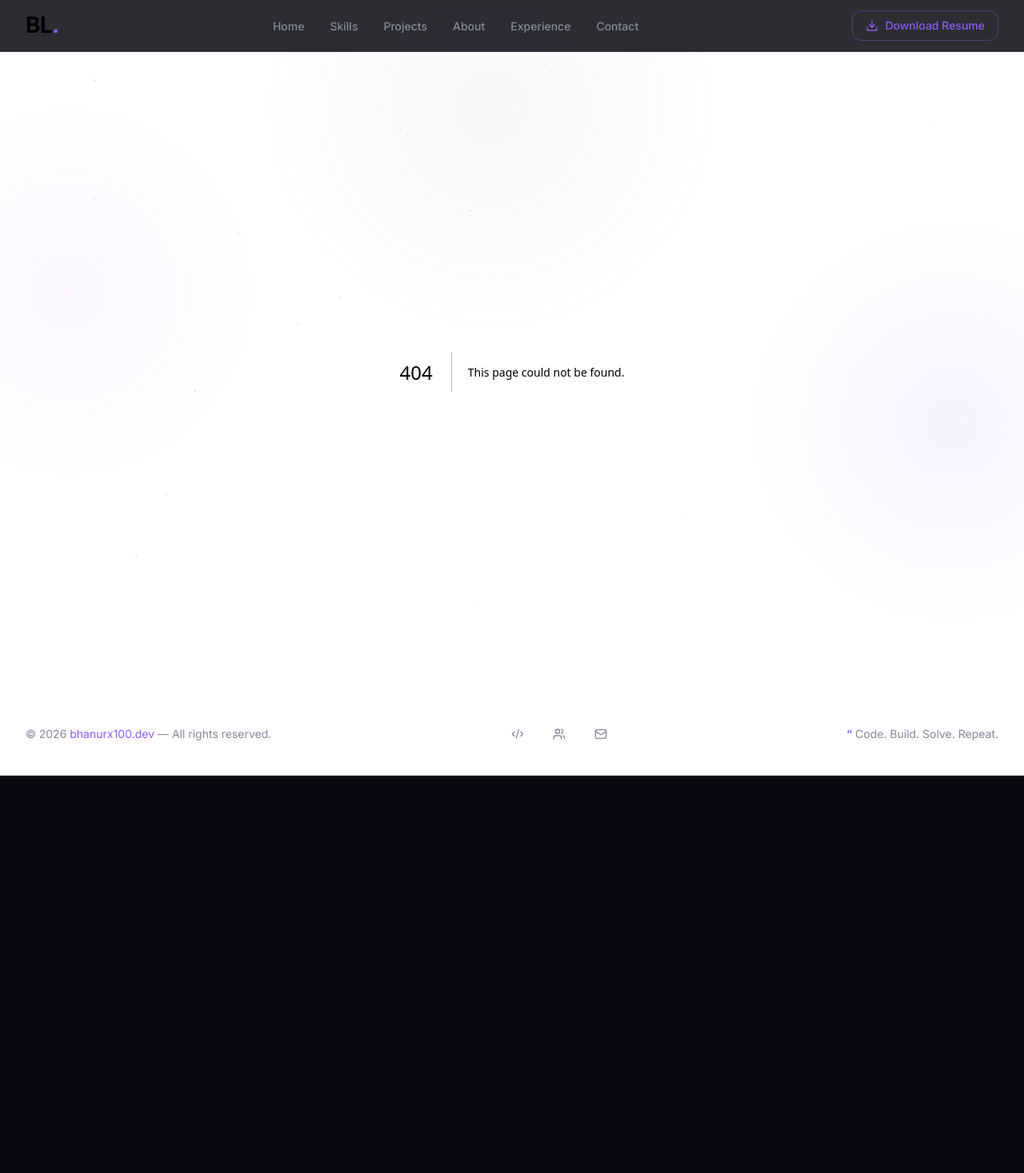
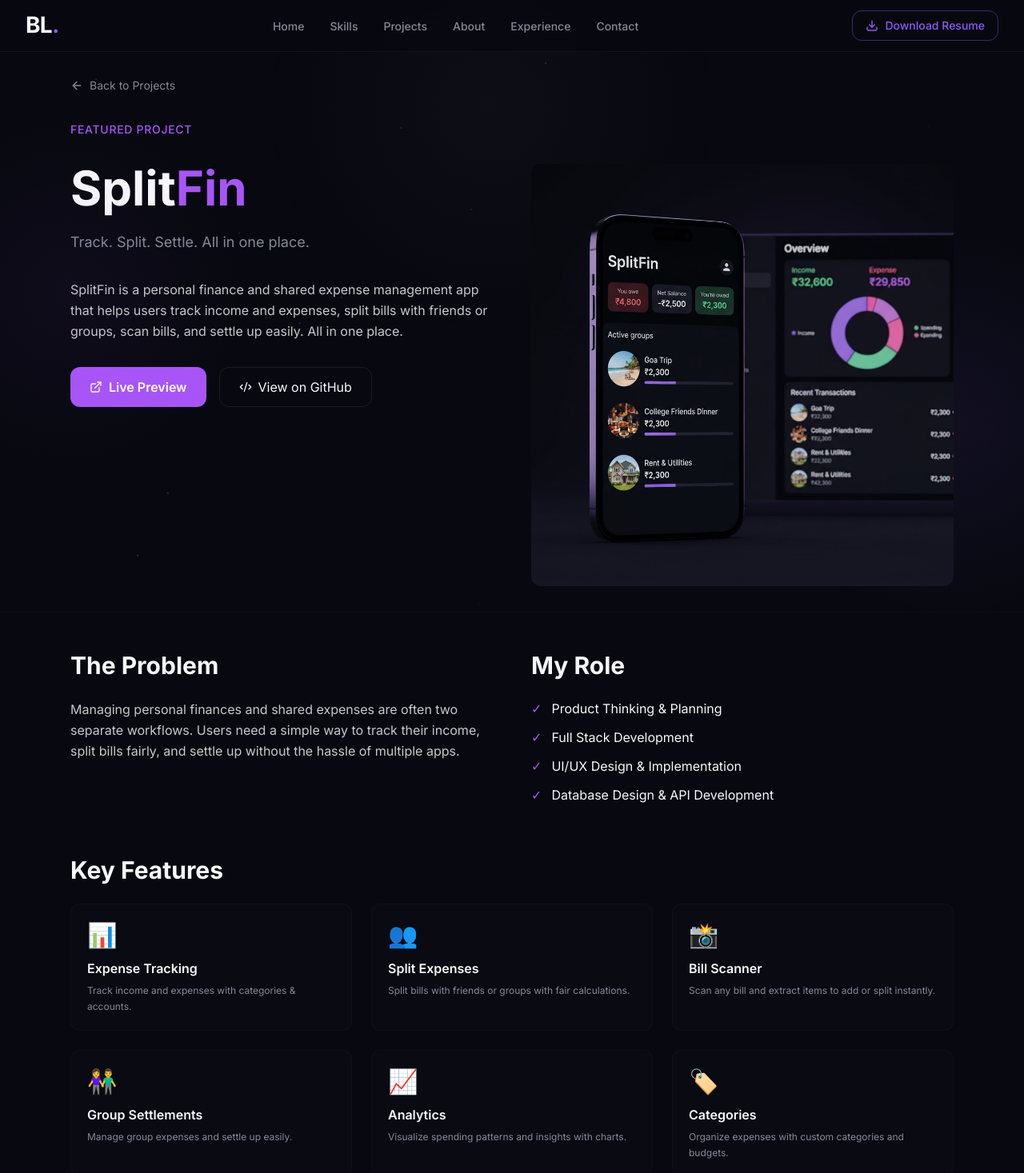
Before and after one commit to bhanurx100/portfolio-1, a Next.js app: page /projects/splitfin in a window 1280 px wide. Before the commit this address had no page. Shown: the top 1467 px of the page at 80% size. Before the commit the page ends 970 px from the top, so only its background shows below. Built offline with nearby package versions, Linux system fonts and the light colour scheme.

Commit message:
feat: add SplitFin project case study

```diff
--- /dev/null
+++ b/app/projects/splitfin/page.tsx
@@ -0,0 +1,220 @@
+'use client';
+
+import Image from 'next/image';
+import Link from 'next/link';
+import { ArrowLeft, Code2, ExternalLink } from 'lucide-react';
+import { SectionHeader } from '@/components/shared/section-header';
+import { Chips } from '@/components/shared/chips';
+import { GithubCTA } from '@/components/shared/github-cta';
+
+export default function SplitFinPage() {
+  return (
+    <div className="min-h-screen bg-background">
+      {/* Header */}
+      <div className="border-b border-border/40">
+        <div className="max-w-6xl mx-auto px-6 py-8">
+          <Link href="/projects" className="text-sm text-muted-foreground hover:text-foreground transition inline-flex items-center gap-2 mb-8">
+            <ArrowLeft className="w-4 h-4" />
+            Back to Projects
+          </Link>
+          <div className="mb-8">
+            <span className="text-sm font-medium text-accent uppercase tracking-wider">Featured Project</span>
+          </div>
+          <div className="grid md:grid-cols-2 gap-12 items-start">
+            <div>
+              <h1 className="text-5xl md:text-6xl font-bold mb-6 text-pretty">
+                Split<span className="text-accent">Fin</span>
+              </h1>
+              <p className="text-lg text-muted-foreground mb-8">Track. Split. Settle. All in one place.</p>
+              <p className="text-base text-foreground/80 mb-8 leading-relaxed">
+                SplitFin is a personal finance and shared expense management app that helps users track income and expenses, split bills with friends or groups, scan bills, and settle up easily. All in one place.
+              </p>
+              <div className="flex flex-wrap gap-4">
+                <a
+                  href="https://splitfin.vercel.app"
+                  target="_blank"
+                  rel="noopener noreferrer"
+                  className="px-6 py-3 bg-accent hover:bg-accent/90 text-accent-foreground font-semibold rounded-lg transition inline-flex items-center gap-2"
+                >
+                  <ExternalLink className="w-4 h-4" />
+                  Live Preview
+                </a>
+                <a
+                  href="https://github.com/bhanurx100/splitfin"
+                  target="_blank"
+                  rel="noopener noreferrer"
+                  className="px-6 py-3 border border-border rounded-lg hover:bg-accent/10 transition inline-flex items-center gap-2"
+                >
+                  <Code2 className="w-4 h-4" />
+                  View on GitHub
+                </a>
+              </div>
+            </div>
+            <div className="relative">
+              <Image
+                src="/images/splitfin-preview.png"
+                alt="SplitFin Preview"
+                width={600}
+                height={400}
+                className="rounded-lg"
+              />
+            </div>
+          </div>
+        </div>
+      </div>
+
+      {/* Content */}
+      <div className="max-w-6xl mx-auto px-6 py-12">
+        {/* Problem & Solution */}
+        <div className="grid md:grid-cols-2 gap-12 mb-16">
+          <div>
+            <h2 className="text-3xl font-bold mb-6">The Problem</h2>
+            <p className="text-foreground/80 leading-relaxed">
+              Managing personal finances and shared expenses are often two separate workflows. Users need a simple way to track their income, split bills fairly, and settle up without the hassle of multiple apps.
+            </p>
+          </div>
+          <div>
+            <h2 className="text-3xl font-bold mb-6">My Role</h2>
+            <ul className="space-y-3">
+              <li className="flex items-start gap-3">
+                <span className="text-accent">✓</span>
+                <span>Product Thinking & Planning</span>
+              </li>
+              <li className="flex items-start gap-3">
+                <span className="text-accent">✓</span>
+                <span>Full Stack Development</span>
+              </li>
+              <li className="flex items-start gap-3">
+                <span className="text-accent">✓</span>
+                <span>UI/UX Design & Implementation</span>
+              </li>
+              <li className="flex items-start gap-3">
+                <span className="text-accent">✓</span>
+                <span>Database Design & API Development</span>
+              </li>
+            </ul>
+          </div>
+        </div>
+
+        {/* Key Features */}
+        <div className="mb-12">
+          <h2 className="text-3xl font-bold mb-6">Key Features</h2>
+          <div className="grid md:grid-cols-3 gap-6">
+            {[
+              {
+                icon: '📊',
+                title: 'Expense Tracking',
+                description: 'Track income and expenses with categories & accounts.'
+              },
+              {
+                icon: '👥',
+                title: 'Split Expenses',
+                description: 'Split bills with friends or groups with fair calculations.'
+              },
+              {
+                icon: '📸',
+                title: 'Bill Scanner',
+                description: 'Scan any bill and extract items to add or split instantly.'
+              },
+              {
+                icon: '👫',
+                title: 'Group Settlements',
+                description: 'Manage group expenses and settle up easily.'
+              },
+              {
+                icon: '📈',
+                title: 'Analytics',
+                description: 'Visualize spending patterns and insights with charts.'
+              },
+              {
+                icon: '🏷️',
+                title: 'Categories',
+                description: 'Organize expenses with custom categories and budgets.'
+              }
+            ].map((feature, i) => (
+              <div key={i} className="p-5 rounded-lg bg-secondary/20 border border-border/30">
+                <div className="text-3xl mb-3">{feature.icon}</div>
+                <h3 className="font-semibold text-base mb-1.5">{feature.title}</h3>
+                <p className="text-xs text-muted-foreground leading-relaxed">{feature.description}</p>
+              </div>
+            ))}
+          </div>
+        </div>
+
+        {/* Key Screens */}
+        <div className="mb-16">
+          <h2 className="text-3xl font-bold mb-8">Key Screens</h2>
+          <div className="grid grid-cols-1 md:grid-cols-2 lg:grid-cols-3 gap-6">
+            {[
+              { src: '/images/splitfin-dashboard.png', label: 'Dashboard' },
+              { src: '/images/splitfin-transactions.png', label: 'Transactions' },
+              { src: '/images/splitfin-add-transaction.png', label: 'Add Transaction' },
+              { src: '/images/splitfin-split-expense.png', label: 'Split Expense' },
+              { src: '/images/splitfin-bill-scanner.png', label: 'Bill Scanner' }
+            ].map((screen, i) => (
+              <div key={i} className="rounded-lg overflow-hidden bg-secondary/10 border border-border/30">
+                <Image
+                  src={screen.src}
+                  alt={screen.label}
+                  width={400}
+                  height={300}
+                  className="w-full h-auto"
+                />
+                <div className="p-4 text-center">
+                  <p className="text-sm font-medium">{screen.label}</p>
+                </div>
+              </div>
+            ))}
+          </div>
+        </div>
+
+        {/* Tech Stack */}
+        <div className="mb-16">
+          <h2 className="text-3xl font-bold mb-8">Tech Architecture</h2>
+          <div className="grid md:grid-cols-2 gap-12">
+            <div>
+              <h3 className="font-semibold text-lg mb-4">Frontend</h3>
+              <Chips skills={['Next.js', 'TypeScript', 'Tailwind CSS', 'Prisma']} />
+            </div>
+            <div>
+              <h3 className="font-semibold text-lg mb-4">Backend</h3>
+              <Chips skills={['Next.js API Routes', 'Node.js', 'PostgreSQL']} />
+            </div>
+          </div>
+        </div>
+
+        {/* Challenges */}
+        <div className="mb-16">
+          <h2 className="text-3xl font-bold mb-8">Challenges & Solutions</h2>
+          <div className="space-y-6">
+            {[
+              {
+                title: 'Accurate Split Calculations',
+                description: 'Managing complex split calculations with multiple people and uneven amounts.'
+              },
+              {
+                title: 'Bill Scanning & Duplicate Detection',
+                description: 'Avoiding duplicate expenses when scanning bills across multiple users.'
+              },
+              {
+                title: 'Keeping Finance & Split Domains Separate',
+                description: 'Maintaining clean code structure as the app grows with feature-based architecture.'
+              }
+            ].map((challenge, i) => (
+              <div key={i} className="p-6 rounded-lg bg-secondary/20 border border-border/30">
+                <h3 className="font-semibold text-lg mb-2 flex items-center gap-2">
+                  <span className="text-accent">●</span>
+                  {challenge.title}
+                </h3>
+                <p className="text-muted-foreground">{challenge.description}</p>
+              </div>
+            ))}
+          </div>
+        </div>
+
+        {/* GitHub CTA */}
+        <GithubCTA title="View on GitHub" href="https://github.com/bhanurx100/splitfin" />
+      </div>
+    </div>
+  );
+}
```
